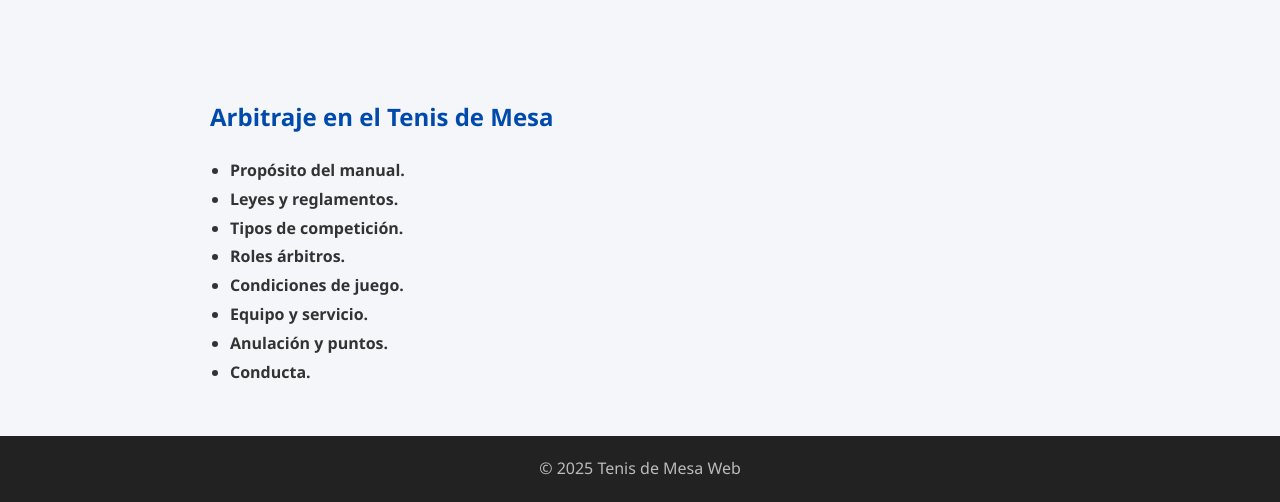
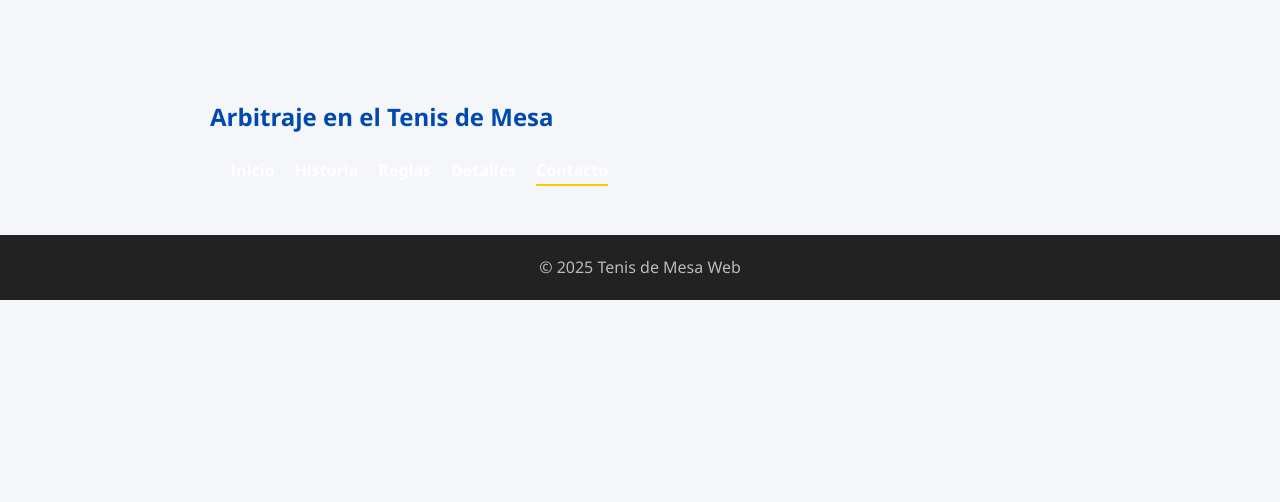
Before and after one commit to samuelcachope83/WebTenisdeMesa, a plain HTML site: page pages/detalles.html in a window 1280 px wide. Shown: the part 2020-2522 px from the top of the page. After the commit the page ends 2320 px from the top, so only its background shows below. Drawn offline with Linux system fonts and the light colour scheme.

Commit message:
Arreglar rutas de navegación para GitHub Pages

```diff
--- a/pages/detalles.html
+++ b/pages/detalles.html
@@ -108,16 +108,14 @@
     <!-- Sección arbitraje -->
     <section class="content">
       <h1>Arbitraje en el Tenis de Mesa</h1>
-      <ul>
-        <li><strong>Propósito del manual.</strong></li>
-        <li><strong>Leyes y reglamentos.</strong></li>
-        <li><strong>Tipos de competición.</strong></li>
-        <li><strong>Roles árbitros.</strong></li>
-        <li><strong>Condiciones de juego.</strong></li>
-        <li><strong>Equipo y servicio.</strong></li>
-        <li><strong>Anulación y puntos.</strong></li>
-        <li><strong>Conducta.</strong></li>
-      </ul>
+      <ul class="menu">
+  <li><a href="../index.html">Inicio</a></li>
+  <li><a href="historia.html">Historia</a></li>
+  <li><a href="reglas.html">Reglas</a></li>
+  <li><a href="detalles.html">Detalles</a></li>
+  <li><a href="contacto.html" class="active">Contacto</a></li>
+</ul>
+
     </section>
   </main>
 
```
Also changed, not shown: index.html (+8 -7 lines), pages/contacto.html (+8 -7 lines), pages/historia.html (+7 -6 lines), pages/reglas.html (+8 -8 lines).
